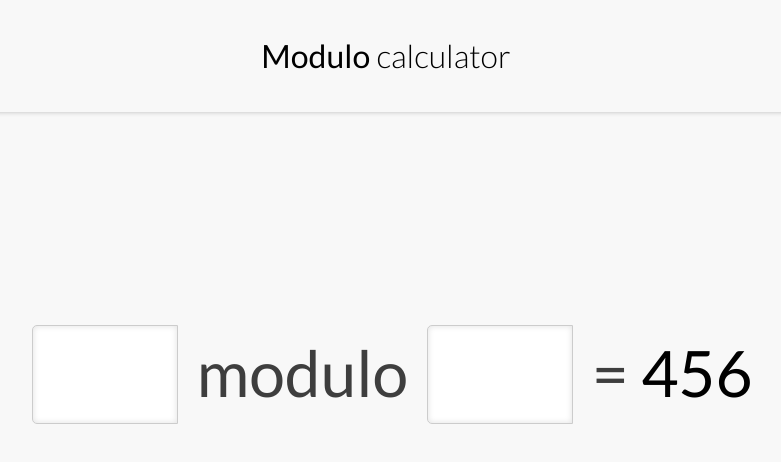
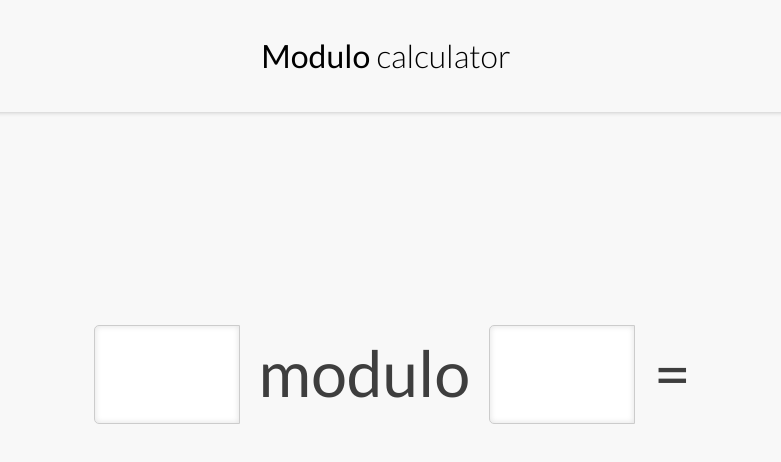
Before and after one commit to koalacoding/moduloCalculator, a plain HTML site: page index.html in a window 1280 px wide. Shown: the whole page, without its empty margins (254-1035 px from the left). Drawn offline with nearby package versions, Linux system fonts and the light colour scheme.

Commit message:
Deletes the useless 456 that was automatically shown as a result

```diff
--- a/index.html
+++ b/index.html
@@ -21,7 +21,7 @@
                 <input type="text" id="input1" size="1">
                 <span>modulo</span>
                 <input type="text" id="input2" size="1">
-                <span>= </span><span id="result">456</span>
+                <span>= </span><span id="result"></span>
             </div>
 
             <script src="https://ajax.googleapis.com/ajax/libs/jquery/2.1.4/jquery.min.js">
```
